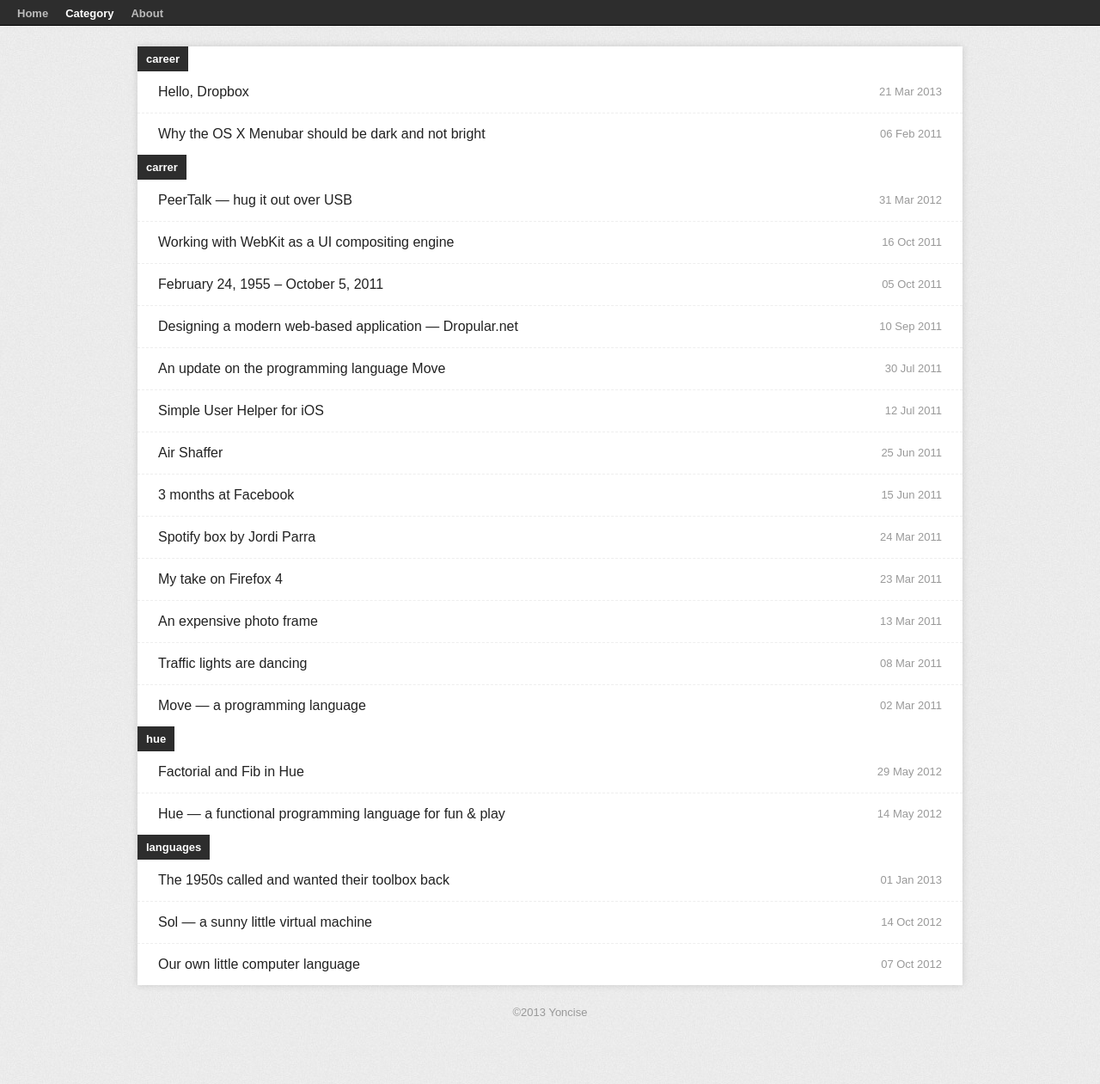
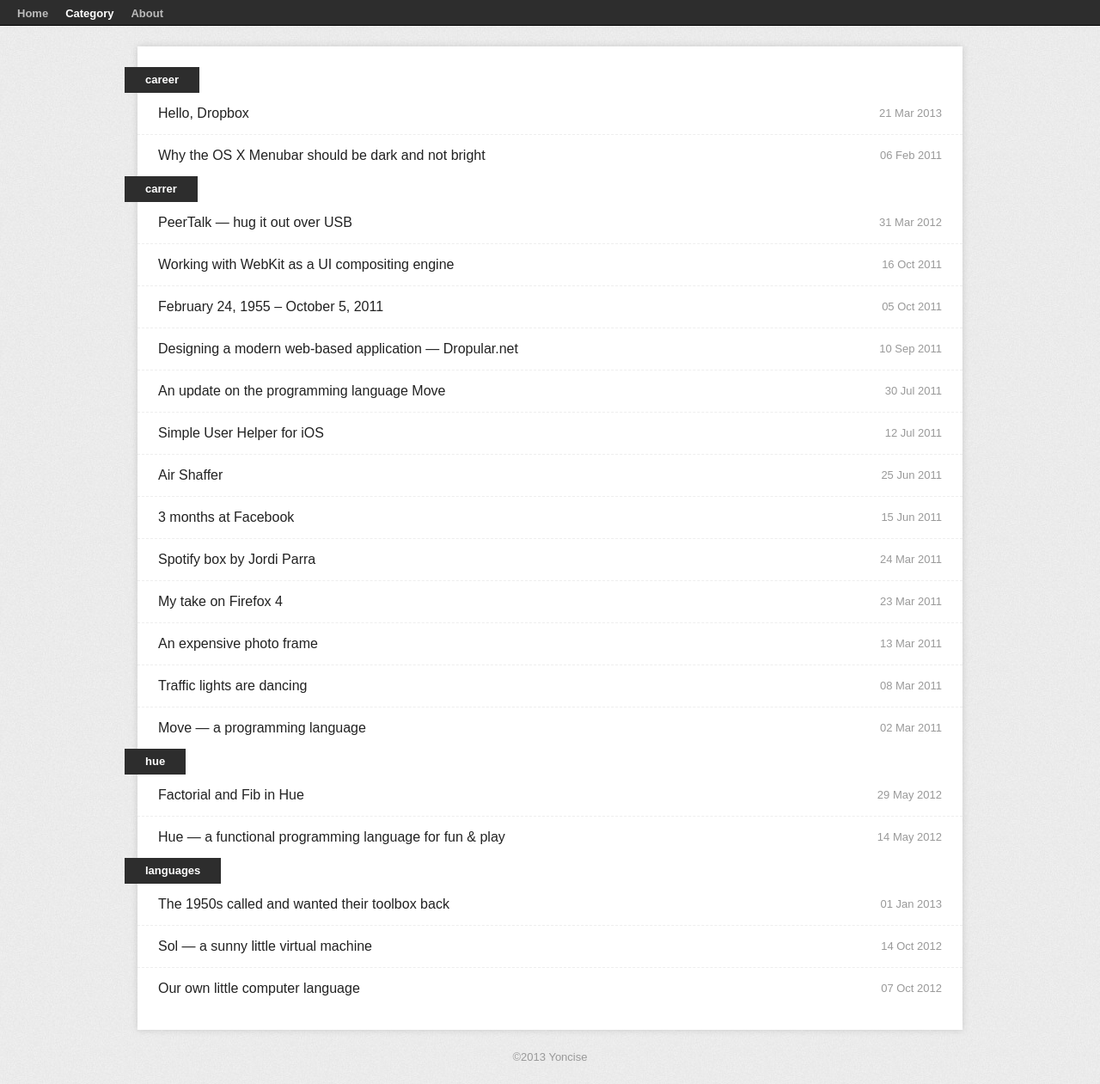
Before and after one commit to Y0nder/y0nder.github.io, a Jekyll site: the page built from category/index.html, in a window 1280 px wide. Shown: the whole page at 86% size. Built offline with Jekyll 4.4.1, drawn with Linux system fonts in a browser that asks for light colours; before the commit the page ends 1209 px from its top, so only the background shows below that.

Commit message:
change category style

```diff
--- a/css/style.css
+++ b/css/style.css
@@ -67,13 +67,14 @@ main {
     word-wrap: break-word;
     width: 960px;
     background: #fff;
-    margin: 24px auto;
+    margin: 24px auto 0;
+    padding: 24px 0;
     box-shadow: 0px 0px 8px rgba(0,0,0,0.15);
 }
 
 #home ul {
     margin: 0;
-    padding: 24px 0 0 0;
+    padding: 0;
 }
 
 #home ul li {
@@ -110,7 +111,7 @@ main {
     clear: both;
     text-align: center;
     font-size: small;
-    padding: 24px 0;
+    padding: 24px 0 0;
     color: #444;
 }
 
@@ -119,7 +120,7 @@ main {
 }
 
 #pagination .page_number {
-    padding: 24px 40px;
+    padding: 0 40px;
 }
 
 #category:after {
@@ -141,13 +142,13 @@ main {
     clear: both;
     background: #2d2d2d;
     font-size: 13px;
-    line-height: 27px;
+    line-height: 28px;
     font-weight: bold;
     color: #fff;
     text-decoration: none;
-    display: block;
-    padding: 1px 10px;
+    padding: 1px 24px;
     float: left;
+    margin-left: -15px;
 }
 
 #category ul li a {
@@ -179,5 +180,5 @@ footer {
     text-align: center;
     font-size: small;
     color: #999;
-    margin: 0 0 24px;
+    margin: 24px 0;
 }
```
